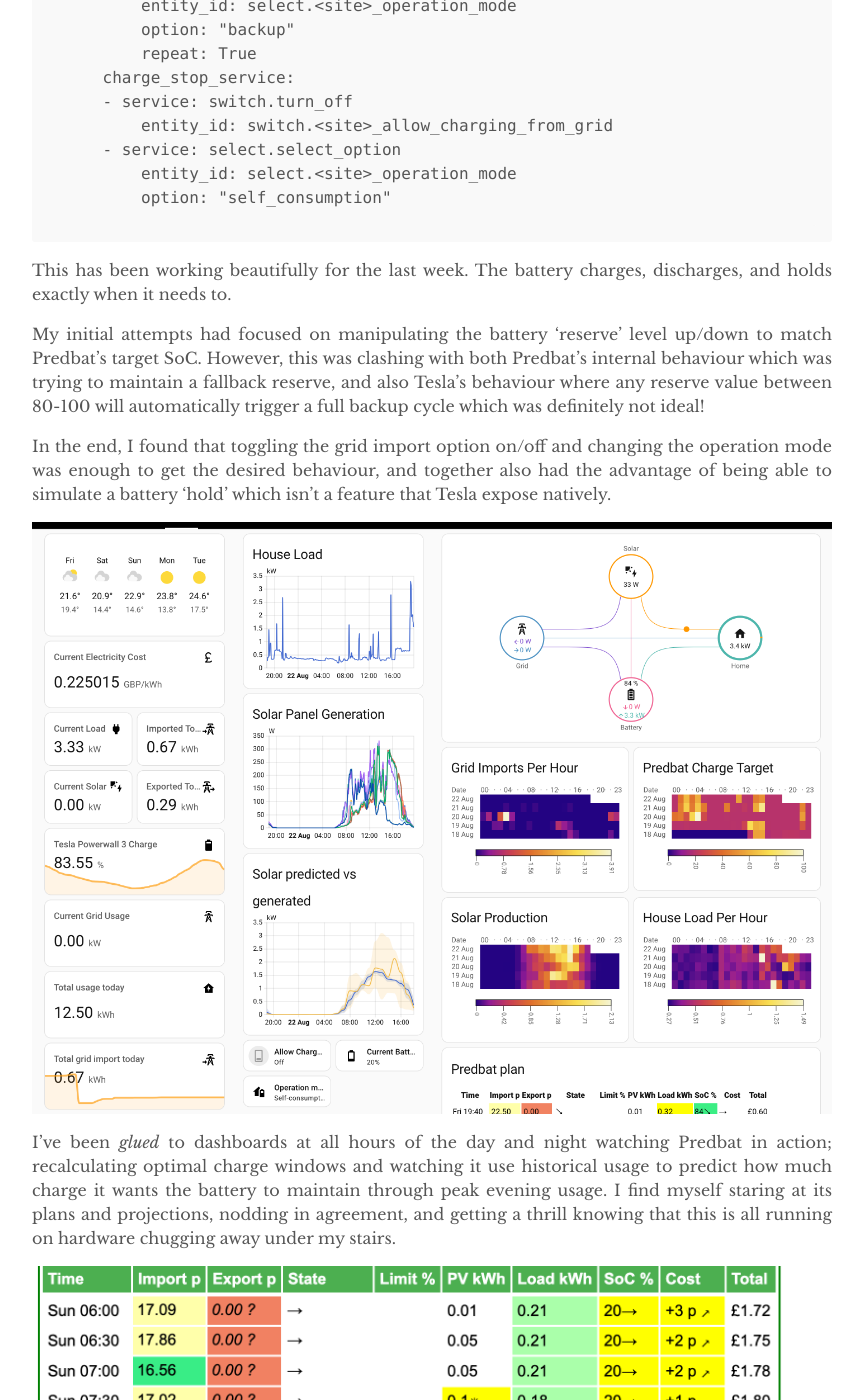
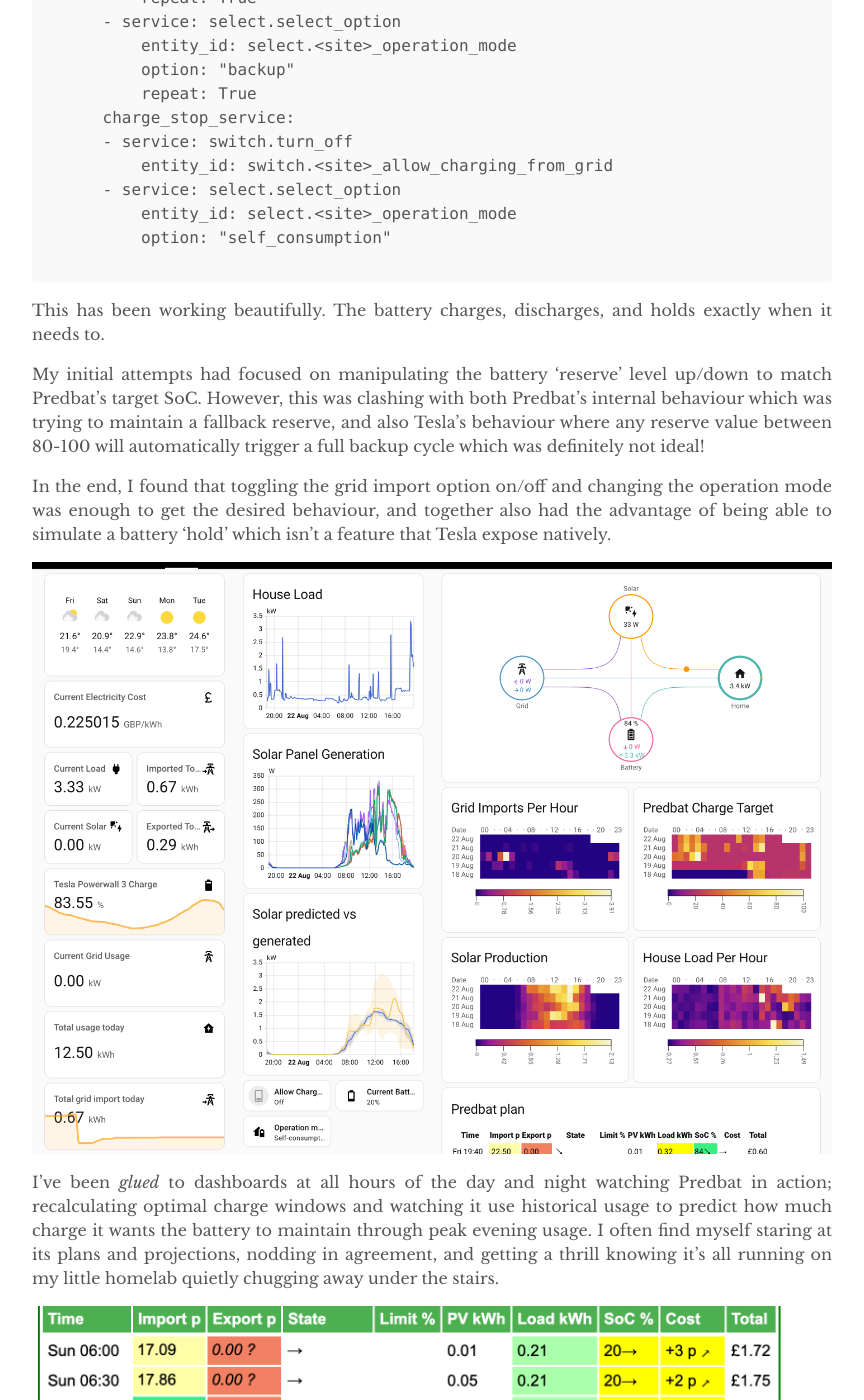
Before and after one commit to edhull/edhull.github.io, a Jekyll site: the page built from _posts/2025-08-23-predbat-docker-tesla.md, in a window 1280 px wide and 1400 px high, scrolled down 11540 px. Shown: the whole window, without its empty margins (208-1072 px from the left). Built offline with Jekyll 4.4.1, drawn with Linux system fonts in a browser that asks for light colours; some of the changed text lies outside the part shown.

Commit message:
Predbat blog post

````diff
--- a/_posts/2025-08-23-predbat-docker-tesla.md
+++ b/_posts/2025-08-23-predbat-docker-tesla.md
@@ -272,7 +274,7 @@ pred_bat:
         entity_id: select.<site>_operation_mode
         option: "self_consumption"
 ```
-This has been working beautifully for the last week. The battery charges, discharges, and holds exactly when it needs to.
+This has been working beautifully. The battery charges, discharges, and holds exactly when it needs to.
 
 My initial attempts had focused on manipulating the battery 'reserve' level up/down to match Predbat's target SoC. However, this was clashing with both Predbat's internal behaviour which was trying to maintain a fallback reserve, and also Tesla's behaviour where any reserve value between 80-100 will automatically trigger a full backup cycle which was definitely not ideal!
 
@@ -280,7 +282,7 @@ In the end, I found that toggling the grid import option on/off and changing the
 
 ![pw1](/images/blog/pw1.png)
 
-I've been *glued* to dashboards at all hours of the day and night watching Predbat in action; recalculating optimal charge windows and watching it use historical usage to predict how much charge it wants the battery to maintain through peak evening usage. I find myself staring at its plans and projections, nodding in agreement, and getting a thrill knowing that this is all running on hardware chugging away under my stairs.
+I've been *glued* to dashboards at all hours of the day and night watching Predbat in action; recalculating optimal charge windows and watching it use historical usage to predict how much charge it wants the battery to maintain through peak evening usage. I often find myself staring at its plans and projections, nodding in agreement, and getting a thrill knowing it’s all running on my little homelab quietly chugging away under the stairs.
 
 ![pw5](/images/blog/pw5.png)
 
````
Also changed, not shown: other parts of _posts/2025-08-23-predbat-docker-tesla.md (+9 -5 lines).
